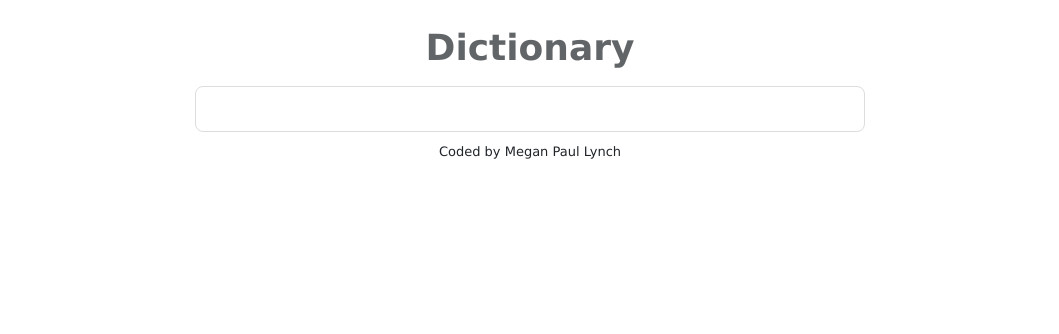
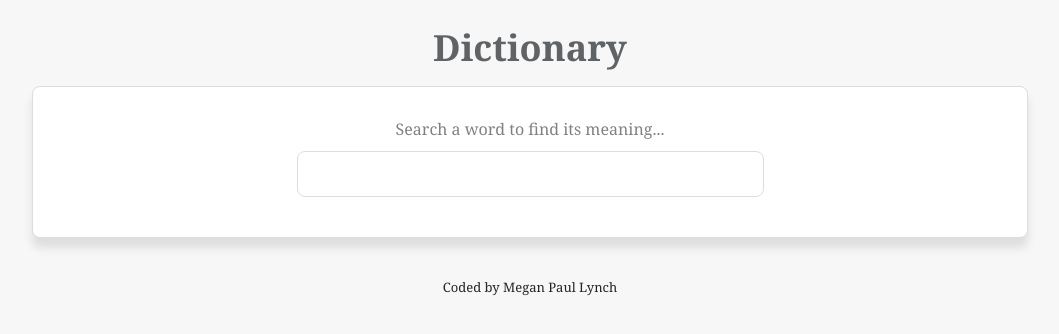
Before and after one commit to MeganPaulLynch/dictionary-app, a React (Create React App) app: page / in a window 1280 px wide. Shown: the top 334 px of the page, without its empty margins (110-1169 px from the left). Built offline with nearby package versions, Linux system fonts and the light colour scheme; no server answers.

Commit message:
Finished styling and added default search term

```diff
--- a/src/App.css
+++ b/src/App.css
@@ -1,6 +1,5 @@
 .App {
   text-align: center;
-  font-family: Verdana, Geneva, Tahoma, sans-serif;
 }
 .App-header h1 {
   font-size: 36px;
@@ -12,4 +11,5 @@
 }
 .App footer {
   font-size: small;
+  padding: 20px;
 }
--- a/src/App.js
+++ b/src/App.js
@@ -9,7 +9,7 @@ function App() {
           <h1>Dictionary</h1>
         </header>
         <main>
-          <DictionarySearch />
+          <DictionarySearch defaultSearchTerm="greeting" />
         </main>
         <footer className="text-center">Coded by Megan Paul Lynch</footer>
       </div>
--- /dev/null
+++ b/src/DictionaryMeanings.css
@@ -0,0 +1,6 @@
+.dictionary-meanings .example {
+  padding-top: 4px;
+  margin: 0;
+  font-style: italic;
+  opacity: 0.7;
+}
--- a/src/DictionaryMeanings.js
+++ b/src/DictionaryMeanings.js
@@ -1,21 +1,22 @@
 import React from "react";
 import DictionarySynonyms from "./DictionarySynonyms";
+import "./DictionaryMeanings.css";
 
 export default function DictionaryMeanings(props) {
   return (
-    <div className="DictionaryMeanings">
+    <div className="dictionary-meanings">
       <section>
         <h3>{props.meanings.partOfSpeech}</h3>
         {props.meanings.definitions.map(function (definitions, index) {
           return (
             <div key={index}>
-              <p>
+              <div>
                 {definitions.definition}
                 <br />
-                <em>{definitions.example}</em>
+                <p className="example">{definitions.example}</p>
                 <br />
                 <DictionarySynonyms synonyms={definitions.synonyms} />
-              </p>
+              </div>
             </div>
           );
         })}
--- /dev/null
+++ b/src/DictionaryPhonetics.css
@@ -0,0 +1,17 @@
+.dictionary-phonetics a {
+  border: 1px solid #ddd;
+  border-radius: 10px;
+  background-color: #f7f7f7;
+  padding: 10px 25px;
+  text-decoration: none;
+  color: black;
+  margin-bottom: 10px;
+  font-weight: bold;
+  transition: all 500ms ease-in-out;
+}
+.dictionary-phonetics a:hover {
+  background-color: burlywood;
+}
+.dictionary-phonetics .phonetics-text {
+  padding-top: 16px;
+}
--- a/src/DictionaryPhonetics.js
+++ b/src/DictionaryPhonetics.js
@@ -1,14 +1,15 @@
 import React from "react";
+import "./DictionaryPhonetics.css";
 
 export default function DictionaryPhonetics(props) {
   return (
-    <div className="Dictionary-Phonetics">
+    <div className="dictionary-phonetics">
       <a href={props.phonetics.audio} target="_blank" rel="noreferrer">
         {" "}
         Listen{" "}
       </a>
       <br />
-      {props.phonetics.text}
+      <div className="phonetics-text">{props.phonetics.text}</div>
     </div>
   );
 }
--- a/src/DictionaryResults.css
+++ b/src/DictionaryResults.css
@@ -2,4 +2,5 @@
   font-size: 28px;
   font-weight: bold;
   line-height: 1.5;
+  padding-bottom: 10px;
 }
--- a/src/DictionarySearch.css
+++ b/src/DictionarySearch.css
@@ -3,5 +3,20 @@
   padding: 10px;
   border-radius: 8px;
   border: 1px solid #ddd;
-  width: 60%;
+  width: 50%;
+  color: #333;
 }
+.dictionary-search section {
+  background-color: white;
+  border: 1px solid #ddd;
+  border-radius: 8px;
+  padding: 30px;
+  margin: 20px 60px;
+  box-shadow: 0 10px 10px rgb(0 0 0/ 10%);
+}
+.dictionary-search .hint-text {
+  padding: 0;
+  margin: 0;
+  font-size: 16px;
+  color: grey;
+}
--- a/src/DictionarySearch.js
+++ b/src/DictionarySearch.js
@@ -3,28 +3,42 @@ import axios from "axios";
 import DictionaryResults from "./DictionaryResults";
 import "./DictionarySearch.css";
 
-export default function DictionarySearch() {
-  const [searchTerm, setSearchTerm] = useState("");
+export default function DictionarySearch(props) {
+  const [searchTerm, setSearchTerm] = useState(props.defaultSearchTerm);
   const [results, setResults] = useState(null);
+  const [loaded, setLoaded] = useState(false);
   function handleResponse(response) {
     setResults(response.data[0]);
   }
-  function handleSearch(event) {
+  function handleSubmit(event) {
     event.preventDefault();
+    handleSearch();
+  }
+  function handleSearch() {
     let apiUrl = `https://api.dictionaryapi.dev/api/v2/entries/en_US/${searchTerm}`;
     axios.get(apiUrl).then(handleResponse);
   }
   function searchWord(event) {
     setSearchTerm(event.target.value);
   }
+  function load() {
+    setLoaded(true);
+    handleSearch();
+  }
+  if (loaded) {
     return (
       <div className="dictionary-search">
         <section>
-        <form onSubmit={handleSearch}>
+          <p className="hint-text">Search a word to find its meaning...</p>
+          <form onSubmit={handleSubmit}>
             <input type="search" onChange={searchWord} />
           </form>
         </section>
         <DictionaryResults results={results} />
       </div>
     );
+  } else {
+    load();
+    return "Loading";
   }
+}
--- /dev/null
+++ b/src/DictionarySynonyms.css
@@ -0,0 +1,11 @@
+.dictionary-synonyms {
+  list-style: none;
+  padding: 0 0;
+  margin-right: 0;
+}
+.dictionary-synonyms li {
+  display: inline-block;
+  padding-right: 10px;
+  line-height: 1.5;
+  font-size: 14px;
+}
--- a/src/DictionarySynonyms.js
+++ b/src/DictionarySynonyms.js
@@ -1,17 +1,14 @@
 import React from "react";
+import "./DictionarySynonyms.css";
 
 export default function DictionarySynonyms(props) {
   if (props.synonyms) {
     return (
-      <div className="Dictionary-Synonyms">
+      <ul className="dictionary-synonyms">
         {props.synonyms.map(function (synonyms, index) {
-          return (
-            <div key={index} className="d-flex">
-              {synonyms}
-            </div>
-          );
+          return <li key={index}>{synonyms}</li>;
         })}
-      </div>
+      </ul>
     );
   }
 }
--- a/src/index.css
+++ b/src/index.css
@@ -1,13 +1,12 @@
 body {
   margin: 0;
-  font-family: -apple-system, BlinkMacSystemFont, 'Segoe UI', 'Roboto', 'Oxygen',
-    'Ubuntu', 'Cantarell', 'Fira Sans', 'Droid Sans', 'Helvetica Neue',
-    sans-serif;
+  font-family: Georgia, "Times New Roman", Times, serif;
+  background-color: #f7f7f7;
   -webkit-font-smoothing: antialiased;
   -moz-osx-font-smoothing: grayscale;
 }
 
 code {
-  font-family: source-code-pro, Menlo, Monaco, Consolas, 'Courier New',
+  font-family: source-code-pro, Menlo, Monaco, Consolas, "Courier New",
     monospace;
 }
```
Lines whose indentation alone changed are shown as unchanged.
